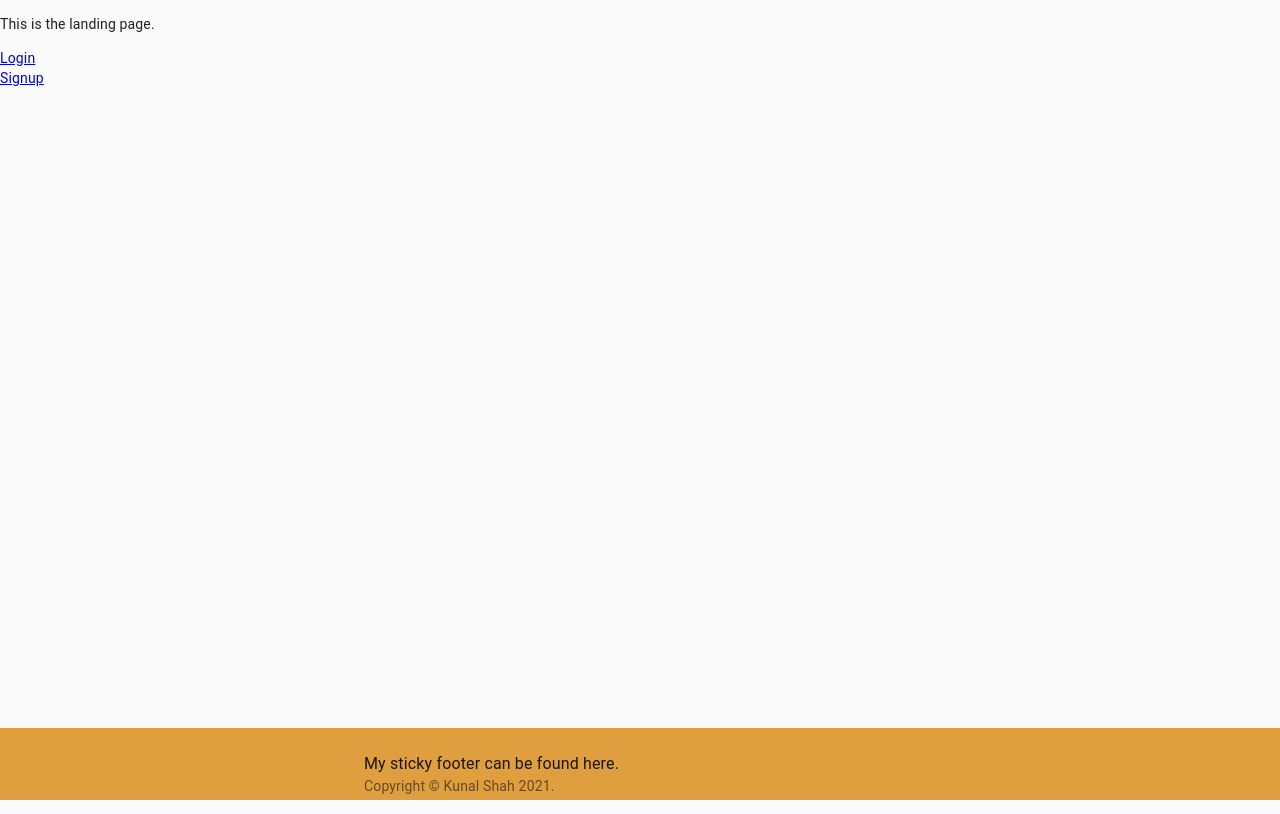
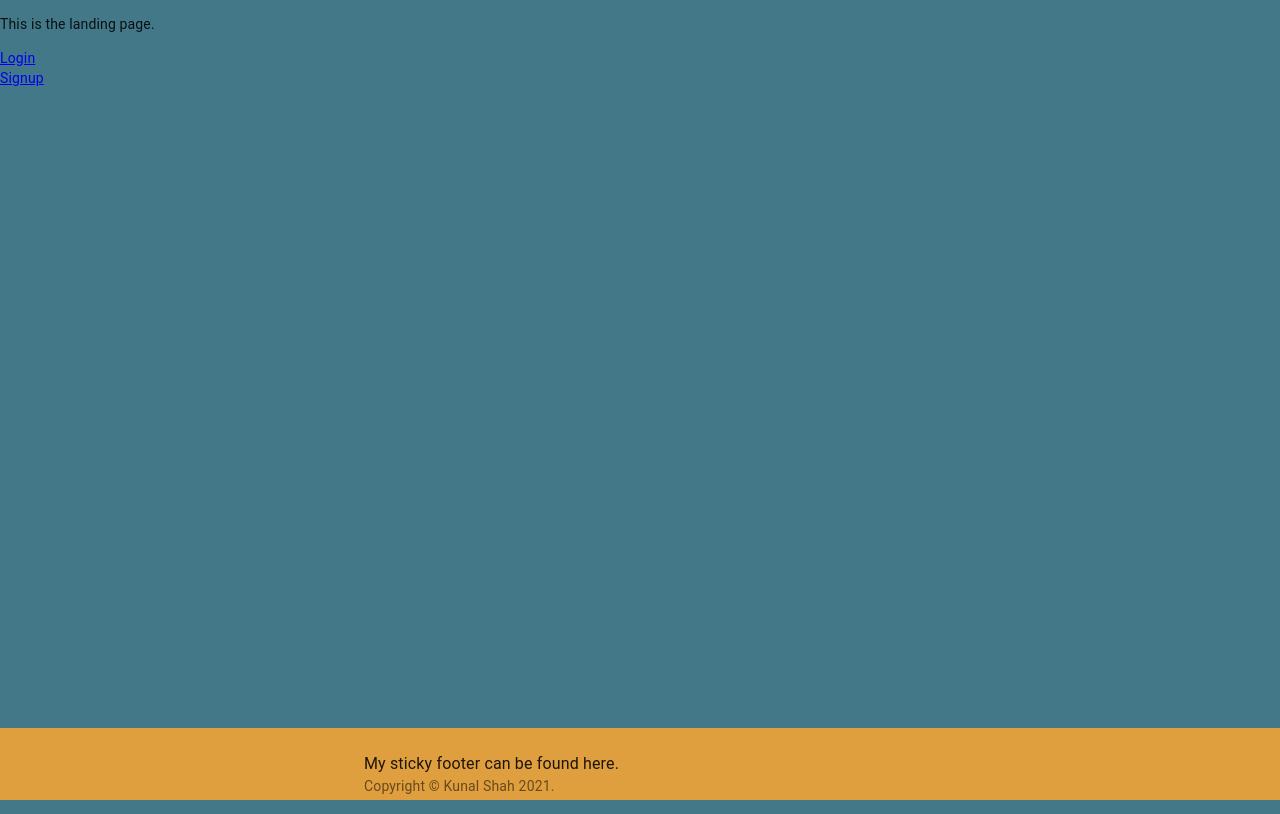
Before and after one commit to kdshah6593/the-sports-report-frontend, a React (Create React App) app: page / in a window 1280 px wide. Built offline with nearby package versions, Linux system fonts and the light colour scheme.

Commit message:
css styles for all pages

```diff
--- /dev/null
+++ b/src/index.css
@@ -0,0 +1,4 @@
+html, body, #root, .App {
+    height: 100vh;
+    background-color: #437889;
+  }
--- a/src/index.jsx
+++ b/src/index.jsx
@@ -1,7 +1,7 @@
 import React from 'react';
 import ReactDOM from 'react-dom';
 import App from './App';
-
+import './index.css';
 import {createStore, applyMiddleware, compose} from 'redux';
 import { Provider } from 'react-redux';
 import thunk from 'redux-thunk';
```
